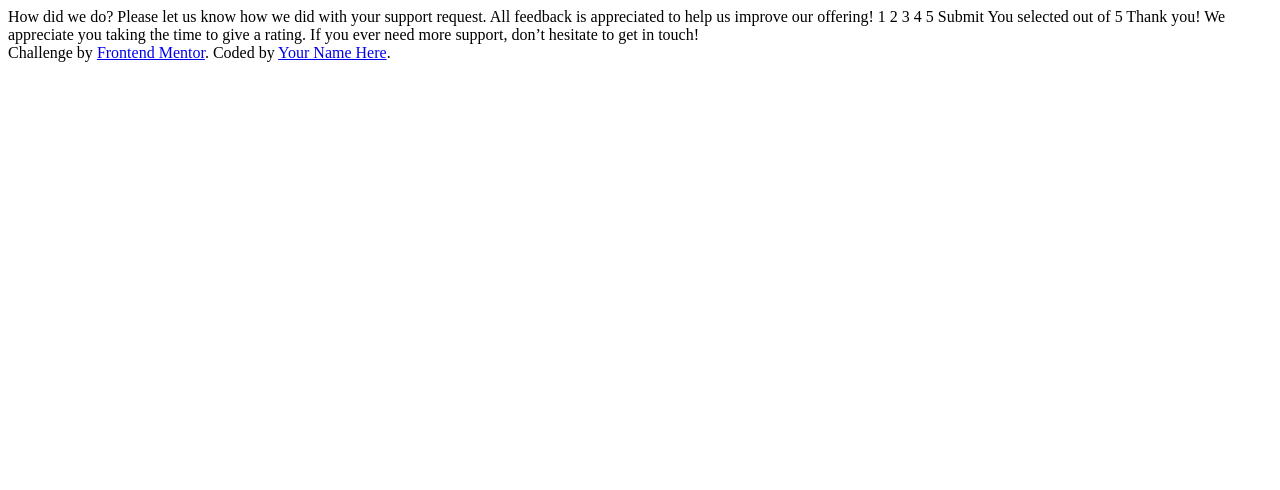
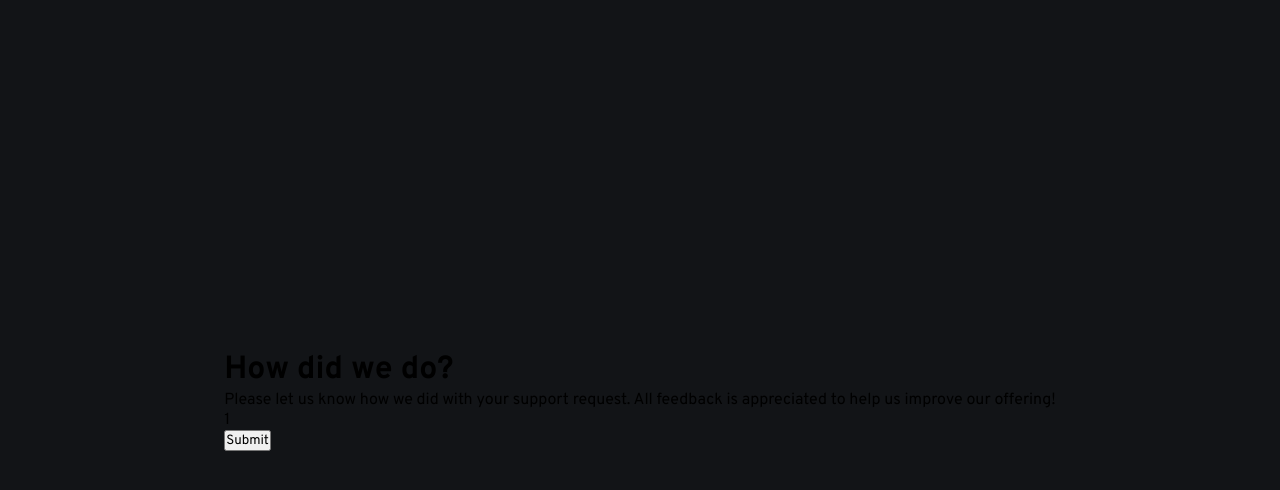
Before and after one commit to colis123/Rating-Component, a plain HTML site: page index.html in a window 1280 px wide. Drawn offline with Linux system fonts and the light colour scheme.

Commit message:
added mark up

```diff
--- a/index.html
+++ b/index.html
@@ -12,35 +12,49 @@
   <link rel="stylesheet" href="style.css">
 </head>
 <body>
+  <div class="card">
+    <div class="star"></div>
+    <h1>How did we do?</h1>
+    <p>
+      Please let us know how we did with your support request. All feedback is appreciated
+      to help us improve our offering!
+    </p>
+    <div class="rating">
+      <div class="number">1</div>
+    </div>
+    <button>Submit</button>
+  </div>
+
+
 
   <!-- Rating state start -->
 
-  How did we do?
+  <!-- How did we do?
 
   Please let us know how we did with your support request. All feedback is appreciated
   to help us improve our offering!
 
   1 2 3 4 5
 
-  Submit
+  Submit -->
 
   <!-- Rating state end -->
 
   <!-- Thank you state start -->
 
-  You selected <!-- Add rating here --> out of 5
-
+  <!-- You selected Add rating here out of 5 -->
+<!--
   Thank you!
 
   We appreciate you taking the time to give a rating. If you ever need more support,
-  don’t hesitate to get in touch!
+  don’t hesitate to get in touch! -->
 
   <!-- Thank you state end -->
 
 
-  <div class="attribution">
+  <!-- <div class="attribution">
     Challenge by <a href="https://www.frontendmentor.io?ref=challenge" target="_blank">Frontend Mentor</a>.
     Coded by <a href="#">Your Name Here</a>.
-  </div>
+  </div> -->
 </body>
 </html>
--- a/style.css
+++ b/style.css
@@ -0,0 +1,29 @@
+@import url('https://fonts.googleapis.com/css2?family=Overpass:wght@400;700&display=swap');
+
+
+/* Rest  */
+* {
+    padding: 0;
+    margin: 0;
+    box-sizing: border-box;
+    font-family: 'Overpass', sans-serif;
+}
+
+:root {
+    --orange: hsl(25, 97%, 53%);
+    --white: hsl(0, 0%, 100%);
+    --grey: hsl(217, 12%, 63%);
+    --medium-grey: hsl(216, 12%, 54%);
+    --dark-blue: hsl(213, 19%, 18%);
+    --very-dark-blue: hsl(216, 12%, 8%);
+}
+
+body {
+    height: 100vh;
+    display: flex;
+    flex-direction: column;
+    justify-content: center;
+    align-items: center;
+    padding: 1rem;
+    background-color: var(--very-dark-blue);
+}
```
Also changed, not shown: 1 other file.
